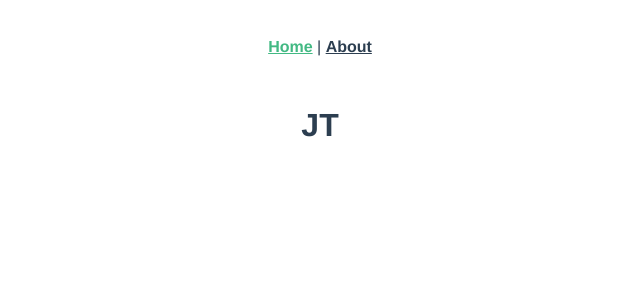
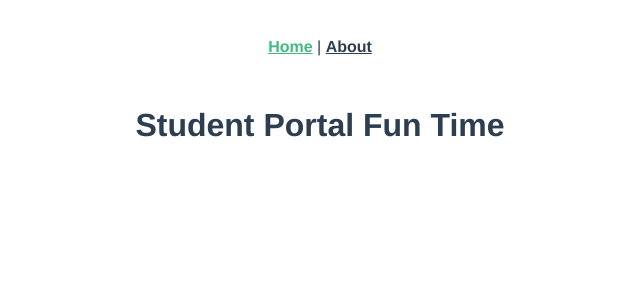
Before and after one commit to meganreh/student_portal, a Vue app: page / in a window 1280 px wide. Shown: the top 300 px of the page, without its empty margins (320-960 px from the left). Built offline with nearby package versions, Linux system fonts and the light colour scheme.

Commit message:
Changed message on Home page

```diff
--- a/src/views/Home.vue
+++ b/src/views/Home.vue
@@ -10,7 +10,7 @@
 export default {
   data: function() {
     return {
-      message: "JT"
+      message: "Student Portal Fun Time"
     };
   },
   created: function() {},
```
